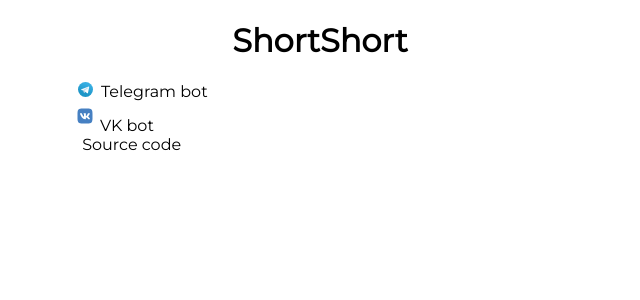
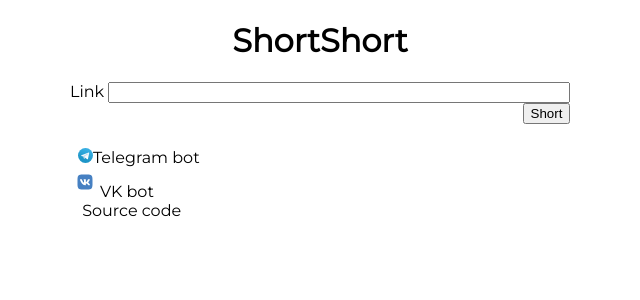
Before and after one commit to turleo/shortshort, a Django app: page / in a window 1280 px wide. Shown: the top 300 px of the page, without its empty margins (320-960 px from the left). Run offline with Django 3.2, Linux system fonts and the light colour scheme.

Commit message:
added URL creation from the main page

```diff
--- a/links/templates/index.html
+++ b/links/templates/index.html
@@ -5,14 +5,23 @@
 	<head>
 		<title>ShortShort</title>
 		<link href="https://fonts.googleapis.com/css?family=Montserrat&display=swap" rel="stylesheet">
+		<script src="{% static 'short.js' %}"></script>
 		<!-- meta tags -->
 		<meta name="viewport" content="width=device-width, initial-scale=1.0">
 		<meta name="theme-color" content="#FFF">
 	</head>
 	<body style="width: 100vw;background-repeat: no-repeat;font-family: Montserrat, sans-serif;max-width: 500px;vertical-align: middle;margin-left: auto;margin-right: auto;">
-		<h1 style="text-align: center;">ShortShort</h1>
-		<a style="text-decoration: none; color: #000;" href="https://shortshort.pythonanywhere.com/4">&ensp;<img width="15px" height="15px"src="{% static "tg.svg" %}" alt="Telegram"></img>&ensp;{% trans "Telegram bot"%}</a><br>
-		<a href="https://shortshort.pythonanywhere.com/5" style="text-decoration: none; color: #000;"><img width="30px" height="30px" src="{% static "vk.svg" %}" alt="Telegram"></img>{% trans "VK bot"%}</a></br>
-		<a href="https://shortshort.pythonanywhere.com/2" style="text-decoration: none; color: #000;">&ensp; {% trans "Source code"%}</a>
+		<header><h1 style="text-align: center;">ShortShort</h1></header>
+		<label for="link">{% trans "Link"%}</label>
+		<input type="url" id="link" style="width: 90.72%">
+		<button onclick="short()" style="margin-left: 90.5%; margin-bottom: 8px">{% trans "Short"%}</button>
+		<div id="res" style="margin-bottom: 16px">
+			<a href="" id="out"></a>
+		</div>
+		<footer>
+			<a style="text-decoration: none; color: #000;" href="https://shortshort.pythonanywhere.com/4">&ensp;<img width="15px" height="15px" src="{% static "tg.svg" %}" alt="Telegram"></img>{% trans "Telegram bot"%}</a><br>
+			<a href="https://shortshort.pythonanywhere.com/5" style="text-decoration: none; color: #000;"><img width="30px" height="30px" src="{% static "vk.svg" %}" alt="Telegram"></img>{% trans "VK bot"%}</a></br>
+			<a href="https://shortshort.pythonanywhere.com/2" style="text-decoration: none; color: #000;">&ensp; {% trans "Source code"%}</a>
+		</footer>
 	</body>
 </html>
--- a/links/views.py
+++ b/links/views.py
@@ -10,7 +10,8 @@ def goto(request, id):
 
 
 def new_from_api(request):
-    obj = Link.objects.create(long=request.GET.get('q', ''))
+    obj = Link.objects.create()
+    obj.long = request.GET.get('q', '')
     obj.short = hex(obj.id).split('x')[-1]
     obj.save()
     return HttpResponse(hex(obj.id).split('x')[-1])
--- /dev/null
+++ b/static/short.js
@@ -0,0 +1,14 @@
+function short(){
+    var out = document.getElementById("out");
+    var text = document.getElementById("link").value;
+    var xhr = new XMLHttpRequest();
+    xhr.open('GET', '/api/create/?q=' + text, true);
+    xhr.send();
+    xhr.onload = function() {
+        var url = window.location.href + xhr.response;
+        out.innerHTML = url;
+        out.href = url;
+    };
+
+    console.log(text);
+}
```
Also changed, not shown: linkshort/settings.py (+16 -19 lines).
